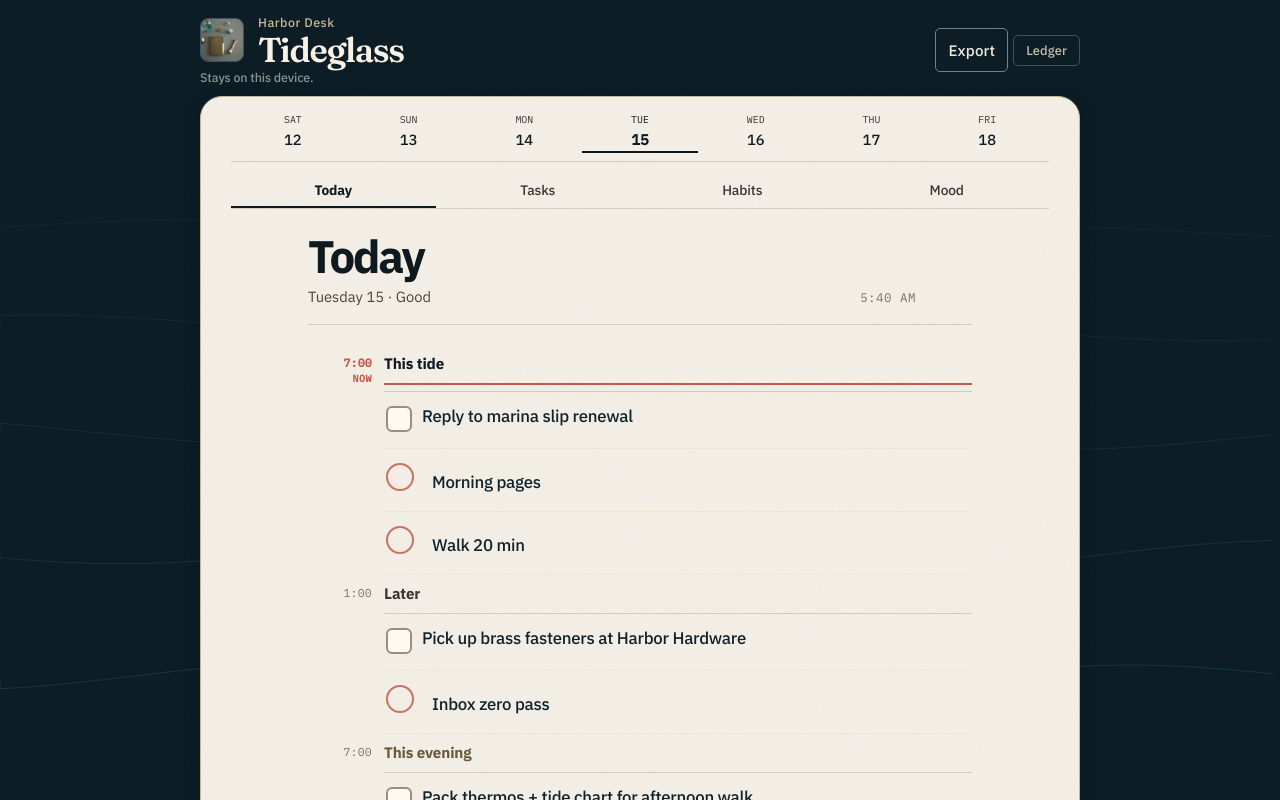
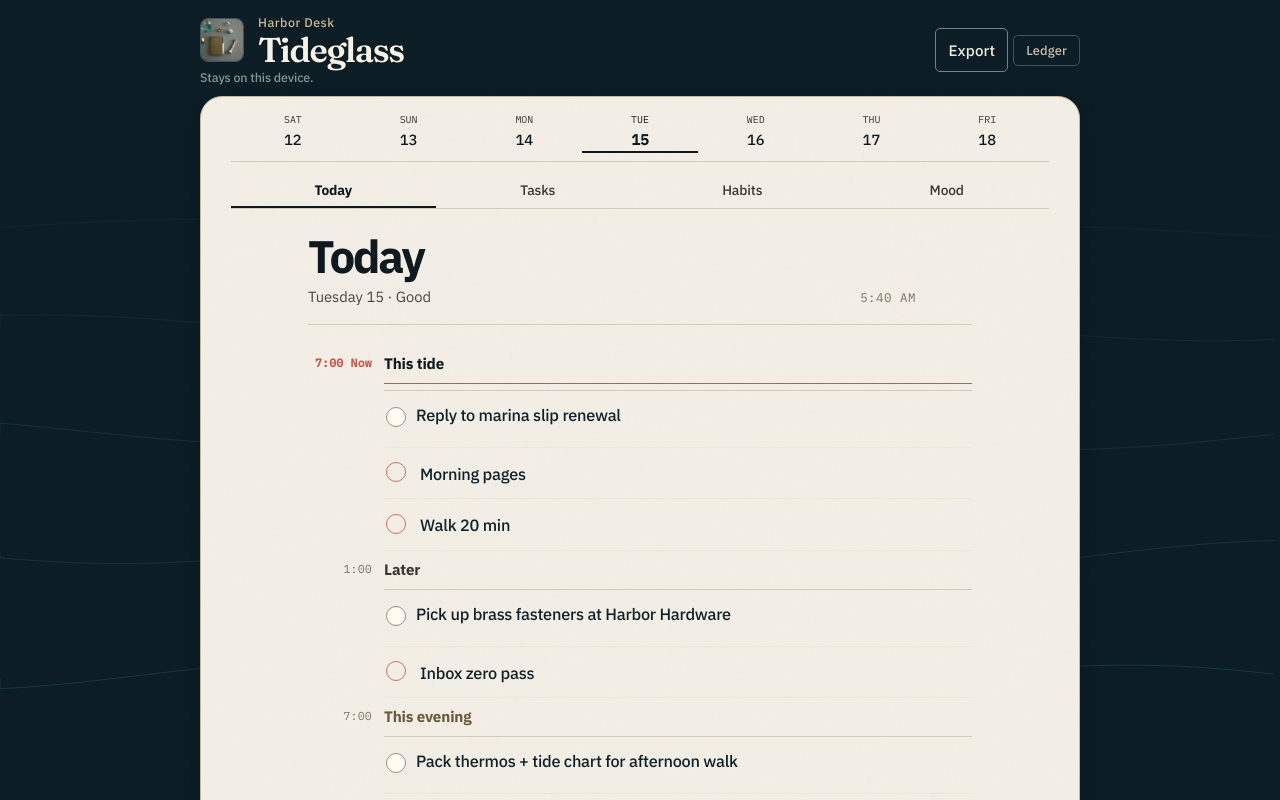
Before and after one commit to Btheriot83/buildgames-lunatask, a React (Vite) app: page / in a window 1280 px wide. Shown: the top 800 px of the page. Built offline with nearby package versions, Linux system fonts and the light colour scheme.

Commit message:
elevate11: critic — thinner checks, Now on one line
Things-like hairline circles on the blotter; coral Now sits beside 1:00 instead of wrapping.

```diff
--- a/src/components/TodayPanel.tsx
+++ b/src/components/TodayPanel.tsx
@@ -59,8 +59,10 @@ export function TodayPanel() {
               data-testid={`group-${g.id}`}
             >
               <div className="group-rail" aria-hidden="true">
-                <span className="group-time">{GROUP_CLOCK[g.id]}</span>
-                {isNow && <span className="now-flag">{COPY.now}</span>}
+                <span className={'group-time' + (isNow ? ' is-now' : '')}>
+                  {GROUP_CLOCK[g.id]}
+                  {isNow ? ` ${COPY.now}` : ''}
+                </span>
               </div>
               <div className="group-body">
                 <h3 className="today-group-label">{g.label}</h3>
--- a/src/index.css
+++ b/src/index.css
@@ -3421,3 +3421,42 @@ button, input, select, textarea {
 .today-add {
   margin-left: 76px;
 }
+
+/* ——— elevate11: critic — thinner Things checks, Now on one line ——— */
+.today-list .check {
+  width: 20px !important;
+  height: 20px !important;
+  border-radius: 50% !important;
+  border-width: 1.5px !important;
+  margin-top: 2px;
+}
+.today-list .check-mark {
+  width: 9px;
+  height: 5px;
+}
+.today-list .habit-tick {
+  width: 22px !important;
+  height: 22px !important;
+  flex-basis: 22px !important;
+}
+.today-list .habit-tick .tick-ring {
+  width: 20px !important;
+  height: 20px !important;
+  border-width: 1.5px !important;
+}
+.today-list .habit-title {
+  padding-top: 2px !important;
+}
+.group-time.is-now {
+  color: var(--coral) !important;
+  font-weight: 700;
+  white-space: nowrap;
+}
+.now-hairline {
+  height: 1.5px;
+}
+.today-list .task-title,
+.today-list .habit-title {
+  font-weight: 450 !important;
+  font-size: 1.02rem !important;
+}
```
Also changed, not shown: 1 other file (tests, documents, lock files or other folders).
